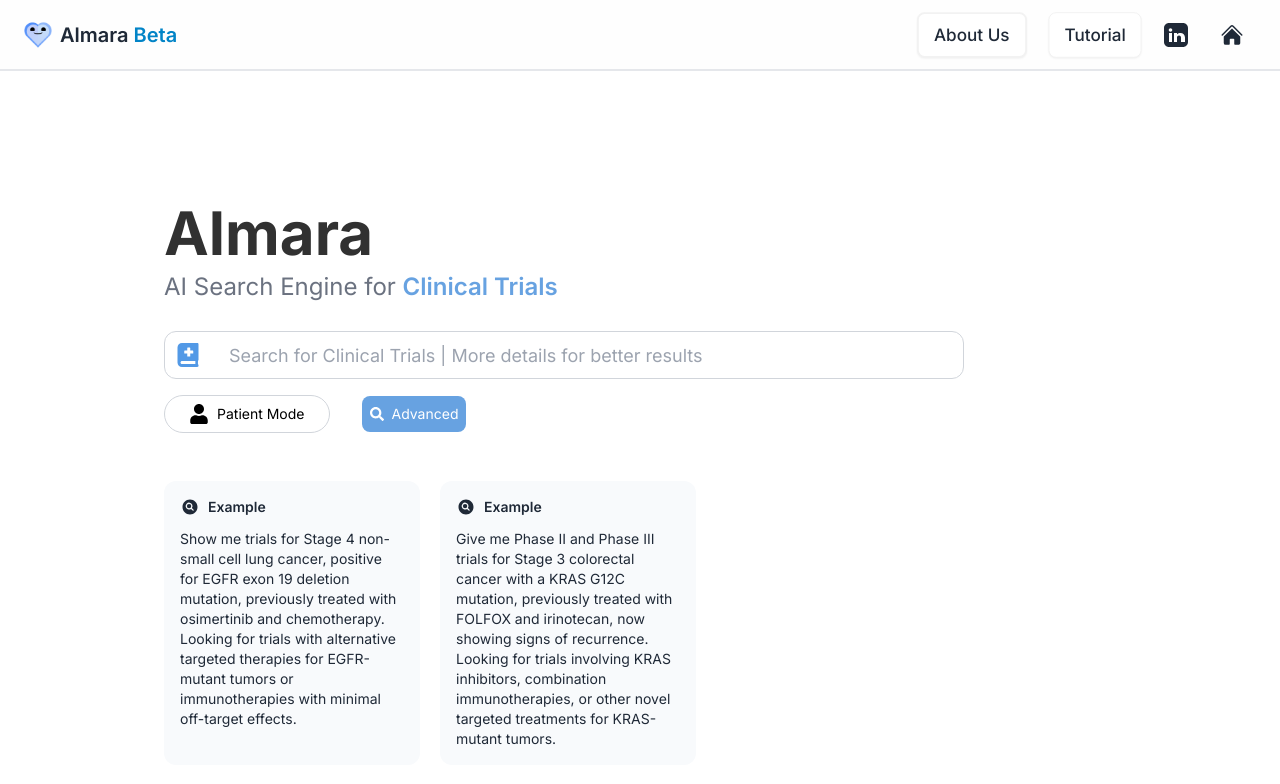
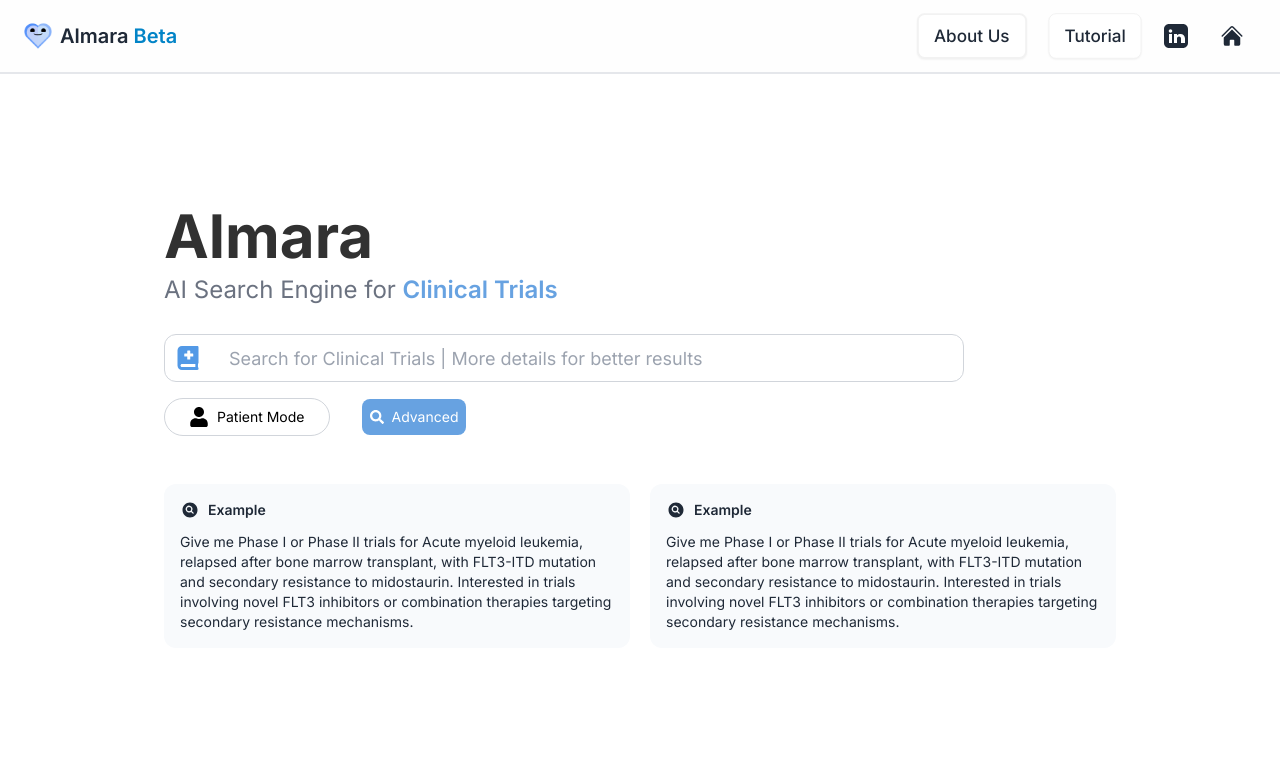
Before and after one commit to kuppansubmarine/almarafe-beta, a Next.js app: page / in a window 1280 px wide. Shown: the top 784 px of the page. Built offline with nearby package versions, Linux system fonts and the light colour scheme.

Commit message:
fixed example whoops

```diff
--- a/app/(root)/patient/page.tsx
+++ b/app/(root)/patient/page.tsx
@@ -176,7 +176,6 @@
         // main page
         <>
           <div>
-            <Popup />
             {isLoading ? (
               <AnalyzingPage />
             ) : error ? (
--- a/app/(root)/results/[id]/page.tsx
+++ b/app/(root)/results/[id]/page.tsx
@@ -157,7 +157,6 @@
 
   return (
     <>
-      <Popup />
       <div className="flex flex-col justify-center items-center min-h-screen bg-gray-50 p-4">
         <h1 className="text-3xl text-black-500 font-semibold mt-5 mb-2">Your Results</h1>
         <h3 className='mb-3'> We have found <span className='font-bold'>{data?.length}</span> clinical trials. </h3>
--- a/components/InputChat.tsx
+++ b/components/InputChat.tsx
@@ -290,7 +290,7 @@
                     </div>
                     <div className="flex gap-5">
                     <div
-          className="flex flex-col mt-12 bg-slate-50 rounded-xl p-4 max-w-64 hover-effect"
+          className="flex flex-col mt-12 bg-slate-50 rounded-xl p-4 max-w-120 hover-effect"
           onClick={() => {
             setGeneral("Show me trials for Stage 4 non-small cell lung cancer, positive for EGFR exon 19 deletion mutation, previously treated with osimertinib and chemotherapy. Looking for trials with alternative targeted therapies for EGFR-mutant tumors or immunotherapies with minimal off-target effects.")
             setAllowSubmit(true);
@@ -301,12 +301,12 @@
                           <IoSearchCircle className=" h-5 w-5" />
                           <span className="font-semibold text-sm">Example</span>
                         </div>
-                        <h2 className="mt-3 text-sm">Show me trials for Stage 4 non-small cell lung cancer, positive for EGFR exon 19 deletion mutation, previously treated with osimertinib and chemotherapy. Looking for trials with alternative targeted therapies for EGFR-mutant tumors or immunotherapies with minimal off-target effects.</h2>
+                        <h2 className="mt-3 text-sm">Give me Phase I or Phase II trials for Acute myeloid leukemia, relapsed after bone marrow transplant, with FLT3-ITD mutation and secondary resistance to midostaurin. Interested in trials involving novel FLT3 inhibitors or combination therapies targeting secondary resistance mechanisms.</h2>
                       </div>
                       <div
-          className="flex flex-col mt-12 bg-slate-50 rounded-xl p-4 max-w-64 hover-effect"
+          className="flex flex-col mt-12 bg-slate-50 rounded-xl p-4 max-w-120 hover-effect"
           onClick={() => {
-            setGeneral("Give me Phase II and Phase III trials for Stage 3 colorectal cancer with a KRAS G12C mutation, previously treated with FOLFOX and irinotecan, now showing signs of recurrence. Looking for trials involving KRAS inhibitors, combination immunotherapies, or other novel targeted treatments for KRAS-mutant tumors. .")
+            setGeneral("Give me Phase I or Phase II trials for Acute myeloid leukemia, relapsed after bone marrow transplant, with FLT3-ITD mutation and secondary resistance to midostaurin. Interested in trials involving novel FLT3 inhibitors or combination therapies targeting secondary resistance mechanisms.")
             setAllowSubmit(true);
             }
           }
@@ -315,7 +315,7 @@
                           <IoSearchCircle className=" h-5 w-5" />
                           <span className="font-semibold text-sm">Example</span>
                         </div>
-                        <h2 className="mt-3 text-sm">Give me Phase II and Phase III trials for Stage 3 colorectal cancer with a KRAS G12C mutation, previously treated with FOLFOX and irinotecan, now showing signs of recurrence. Looking for trials involving KRAS inhibitors, combination immunotherapies, or other novel targeted treatments for KRAS-mutant tumors. </h2>
+                        <h2 className="mt-3 text-sm">Give me Phase I or Phase II trials for Acute myeloid leukemia, relapsed after bone marrow transplant, with FLT3-ITD mutation and secondary resistance to midostaurin. Interested in trials involving novel FLT3 inhibitors or combination therapies targeting secondary resistance mechanisms.</h2>
                       </div>
                     </div>
                   </div>
```
